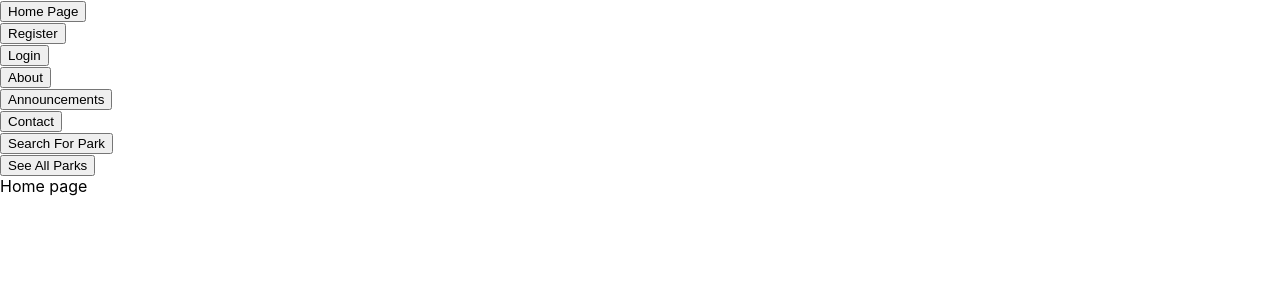
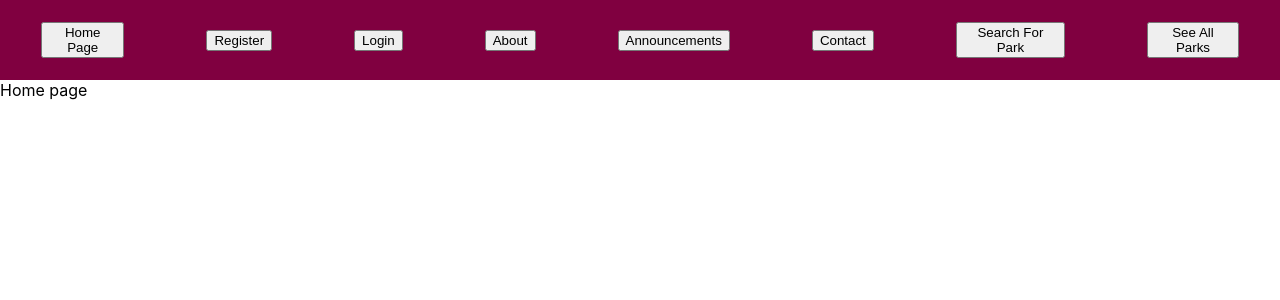
Before and after one commit to MuizMuhammad99/471DogPark, a React (Create React App) app in the folder my-app/: page / in a window 1280 px wide. Shown: the top 300 px of the page. Built offline with nearby package versions, Linux system fonts and the light colour scheme.

Commit message:
testing styling

```diff
--- a/my-app/src/components/NavigationBar.js
+++ b/my-app/src/components/NavigationBar.js
@@ -1,5 +1,6 @@
 import React from 'react';
 import { useHistory } from 'react-router-dom';
+import '../style/navbar.css';
 
 const NavigationBar = () => {
   const history = useHistory();
@@ -9,43 +10,43 @@ const NavigationBar = () => {
   };
 
   return (
-  <div>
-    <div>
+  <div className = "container">
+    <div className= "btn">
     <button onClick={() => {
       navigationBarClick('/')
     }}> Home Page</button>
     </div>
-    <div>
+    <div className= "btn">
     <button onClick={() => {
       navigationBarClick('/register')
     }}> Register</button>
     </div>
-    <div>
+    <div className= "btn">
     <button onClick={() => {
       navigationBarClick('/login')
     }}> Login</button>
     </div>
-    <div>
+    <div className= "btn">
     <button onClick={() => {
       navigationBarClick('/about')
     }}> About</button>
     </div>
-    <div>
+    <div className= "btn">
     <button onClick={() => {
       navigationBarClick('/announcements')
     }}> Announcements</button>
     </div>
-    <div>
+    <div className= "btn">
     <button onClick={() => {
       navigationBarClick('/contact')
     }}> Contact</button>
     </div>
-    <div>
+    <div className= "btn">
     <button onClick={() => {
       navigationBarClick('/searchforpark')
     }}> Search For Park</button>
     </div>
-    <div>
+    <div className= "btn">
     <button onClick={() => {
       navigationBarClick('/seeallparks')
     }}> See All Parks</button>
--- /dev/null
+++ b/my-app/src/style/navbar.css
@@ -0,0 +1,21 @@
+.container {
+    width: 100%;
+    height: 5rem;
+    display: flex;
+    align-items: center;
+    border-Radius: 3;
+    box-Shadow: "0 3px 5px 2px rgba(255, 105, 135, .3)";
+    background-color: #800040;
+    padding: "0 10%";
+    }
+
+.btn {
+  font: inherit;
+  padding: 0.5rem 1.5rem;
+  cursor: pointer;
+  border-radius: 4px;
+  background-color: #800040;
+  color: white;
+  border: 1px solid #800040;
+  margin: 0 1rem;
+}
```
